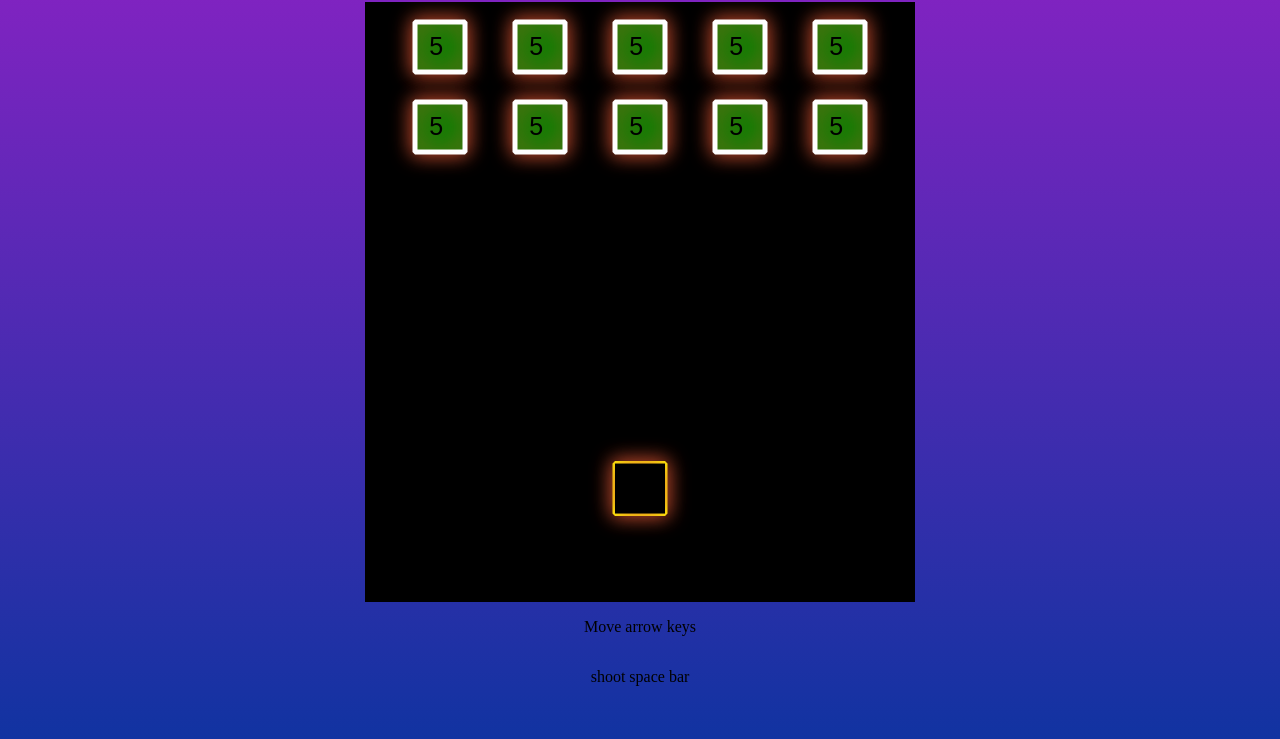
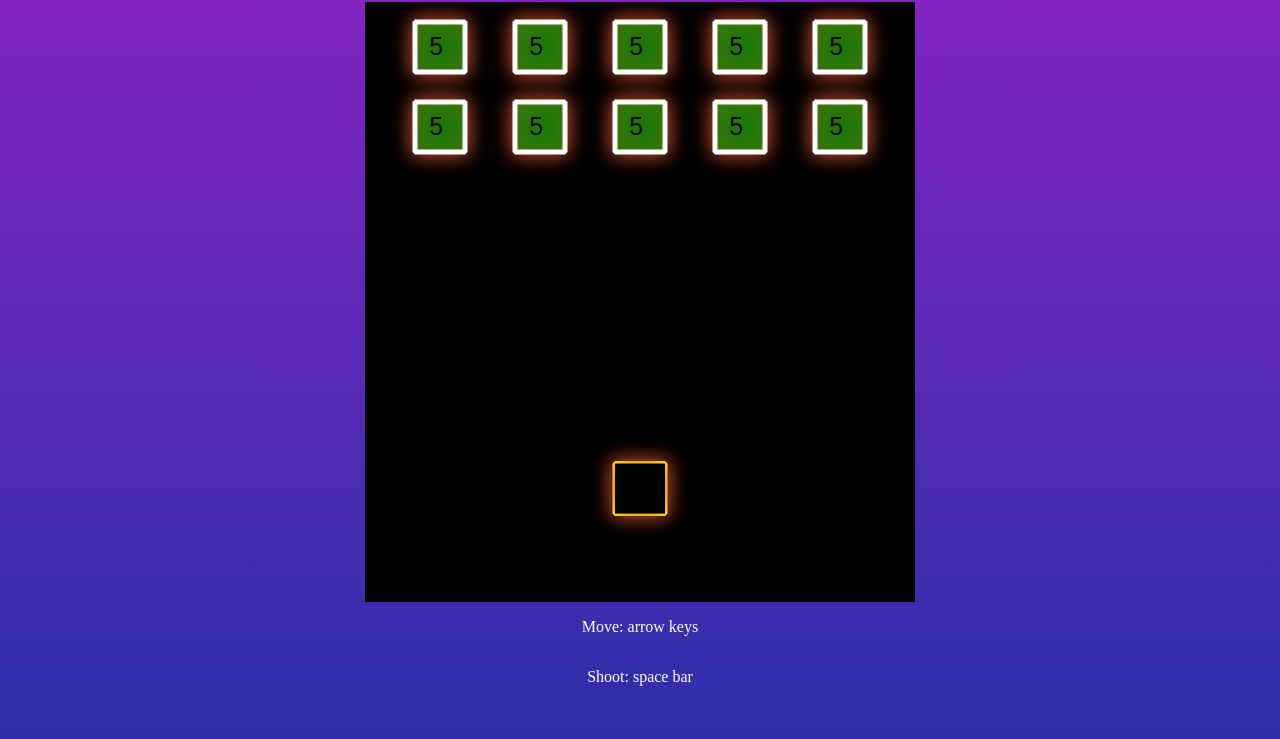
Before and after one commit to ryanlhy/shootergame, a plain HTML site: page index.html in a window 1280 px wide. Shown: the part 61-800 px from the top of the page. Drawn offline with Linux system fonts and the light colour scheme.

Commit message:
minor instructions adjustment

```diff
--- a/index.html
+++ b/index.html
@@ -17,9 +17,11 @@
 </head>
 <body>
     <h1>JavaScript Shooting Bullets</h1>
+
     <canvas id="game"></canvas>
-    <p>Move arrow keys</p>
-    <p>shoot space bar</p>
+    <p>Move: arrow keys</p>
+    <p>Shoot: space bar</p>
+
     <link rel="stylesheet" href="main.css">
     <script src="app.js" type="module"></script>
 </body>
--- a/main.css
+++ b/main.css
@@ -6,7 +6,7 @@ body{
     margin: 0;
     /* viewport -gradient background
     100 of vh (viewport height)*/
-    height: 100vh;
+    height: 130vh;
     background: linear-gradient(
         0deg,
         rgb(17, 51, 161) 0%,
@@ -18,5 +18,9 @@ h1{
     margin: 0px;
     margin-bottom: 10px;
     font-size: 2.9em;
-    color: lightgray
+    color: lightgray;
 }
+
+p{
+    color: white;
+}
```
